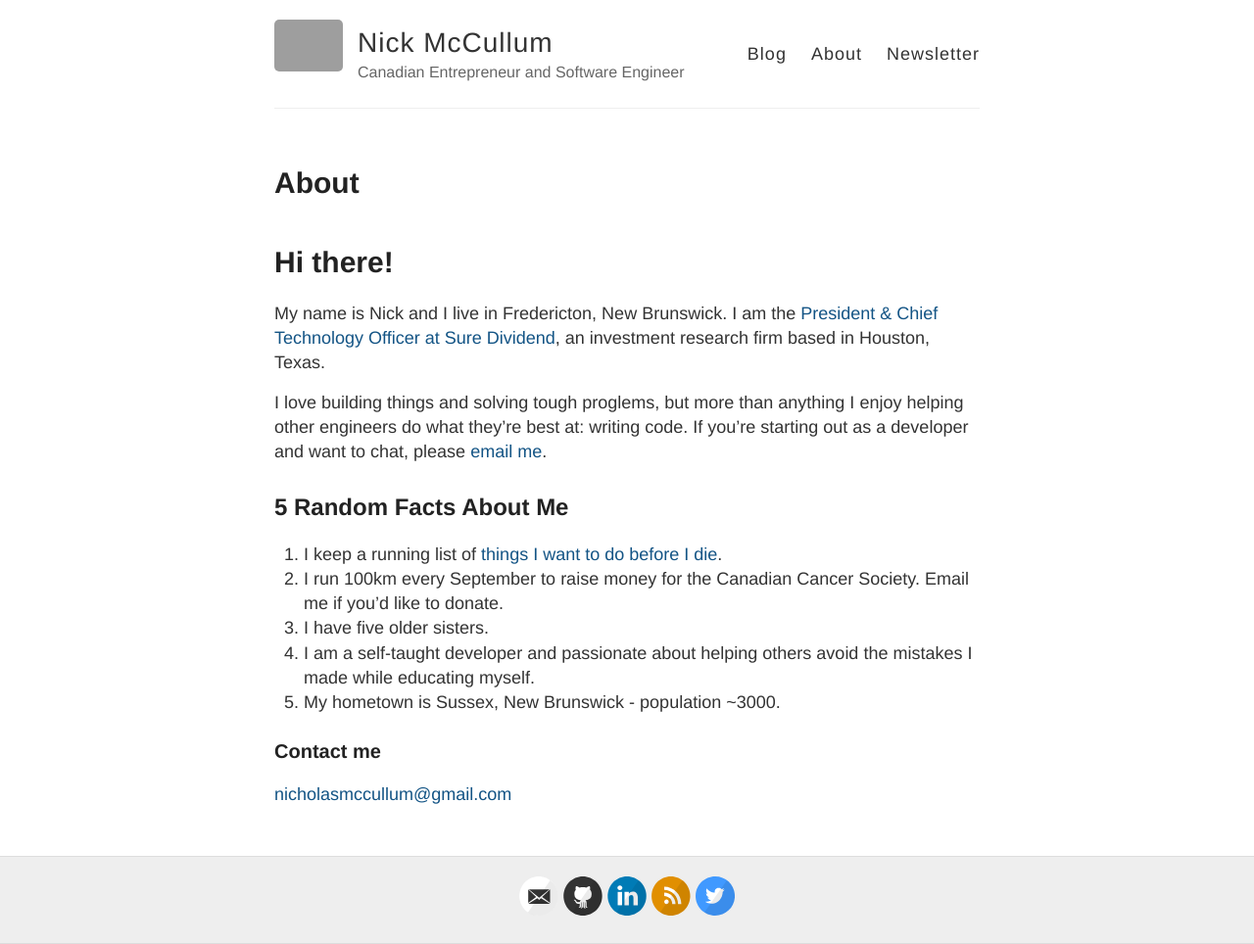
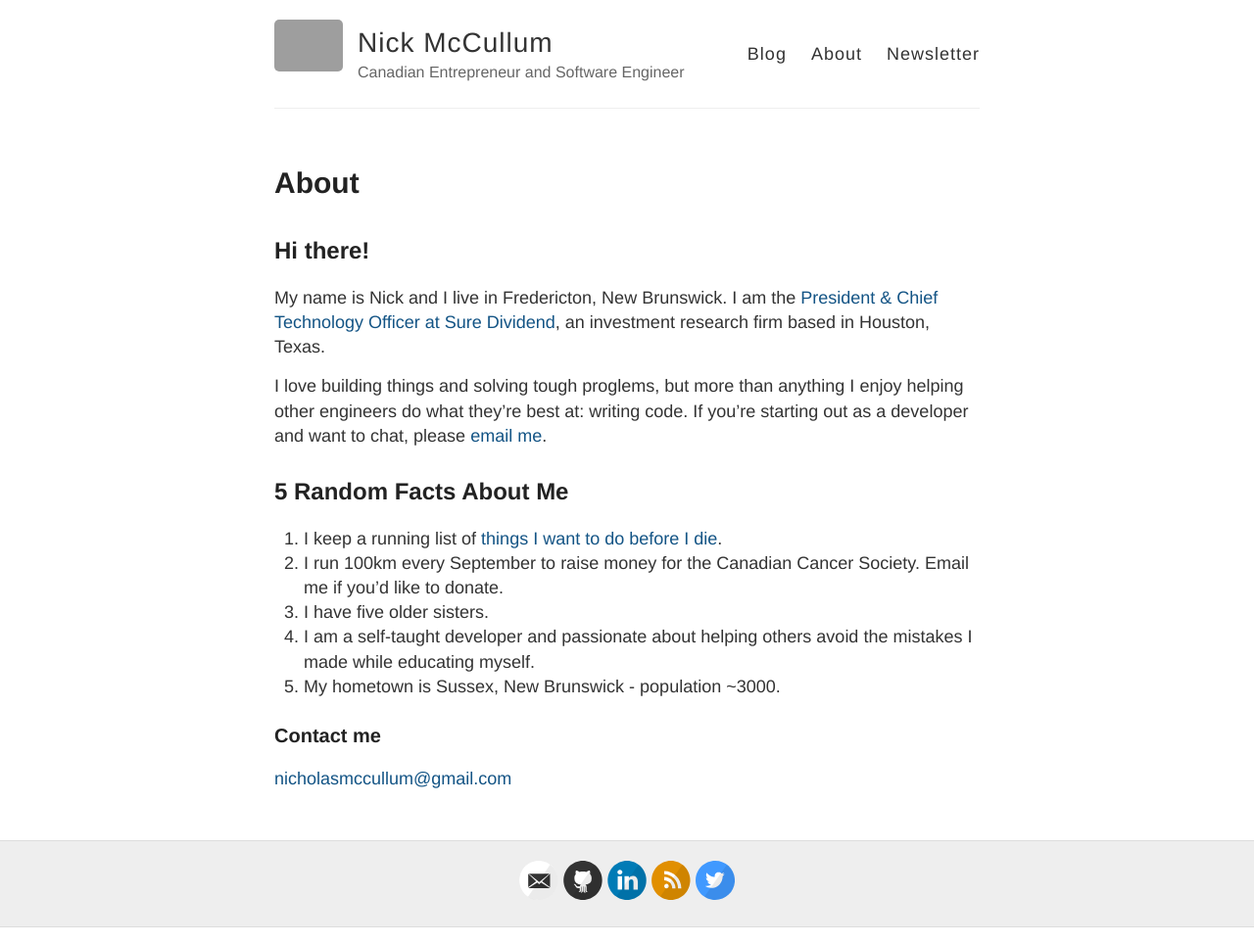
Before and after one commit to rosyberti/website, a Jekyll site: the page built from about.md, in a window 1280 px wide. Shown: the whole page at 98% size. Built offline with Jekyll 4.4.1, drawn with Linux system fonts in a browser that asks for light colours; grey boxes are pictures that could not be loaded.

```diff
--- a/about.md
+++ b/about.md
@@ -4,7 +4,7 @@ title: About
 permalink: /about/
 ---
 
-# Hi there!
+## Hi there!
 
 My name is Nick and I live in Fredericton, New Brunswick. I am the [President & Chief Technology Officer at Sure Dividend](www.suredividend.com), an investment research firm based in Houston, Texas.
 
```
